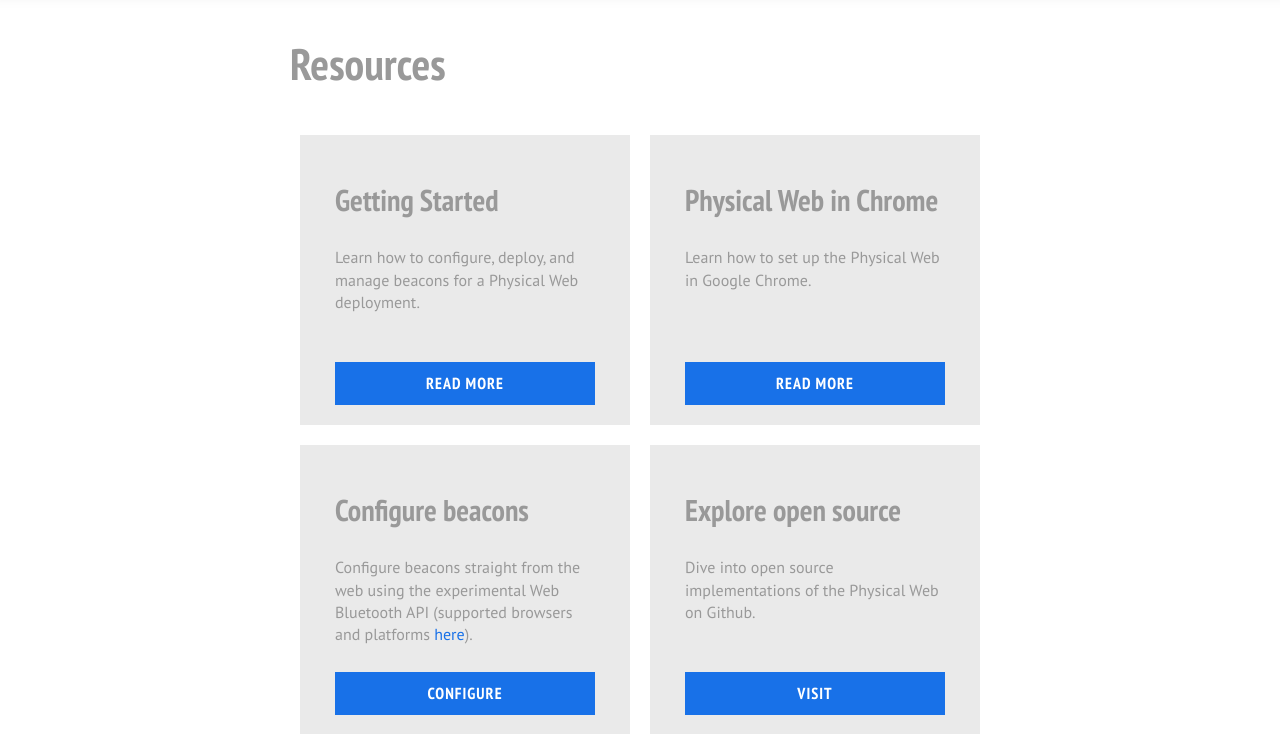
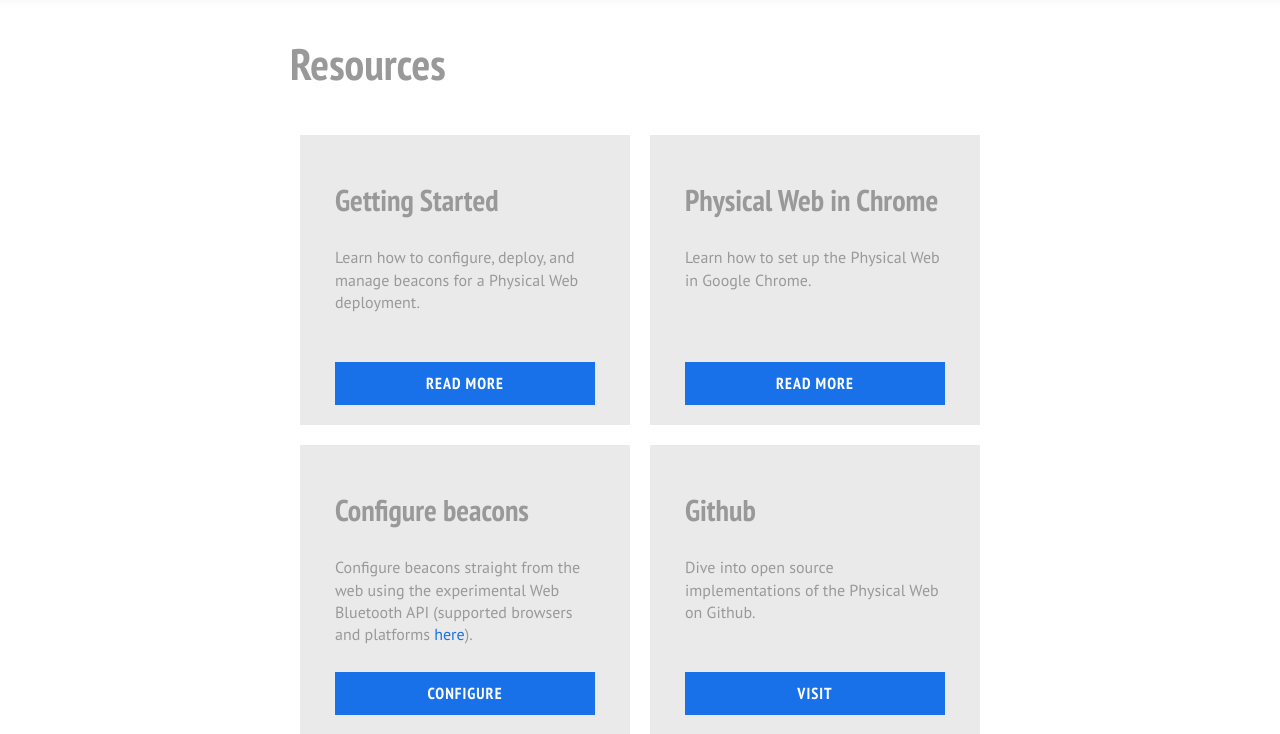
Before and after one commit to google/physical-web, a plain HTML site: page resources.html in a window 1280 px wide. Shown: the part 66-800 px from the top of the page. Drawn offline with Linux system fonts and the light colour scheme.

Commit message:
"Explore open source" -> "Github"

```diff
--- a/resources.html
+++ b/resources.html
@@ -63,7 +63,7 @@
       </div>
       <div class="card">
         <div class="content">
-          <h2>Explore open source</h2>
+          <h2>Github</h2>
           <p>Dive into open source implementations of the Physical Web on Github.</p>
           <a href="https://github.com/google/physical-web" class="button">Visit</a>
         </div>
```
